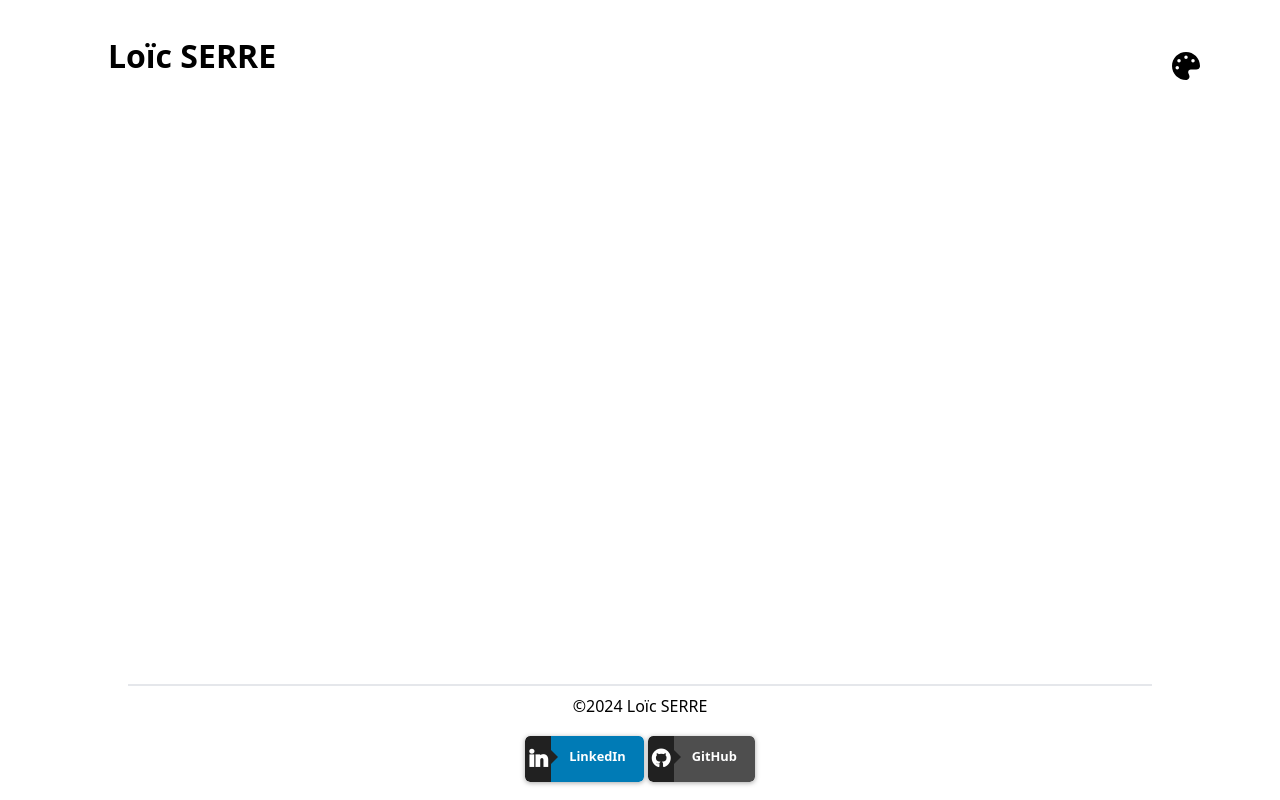
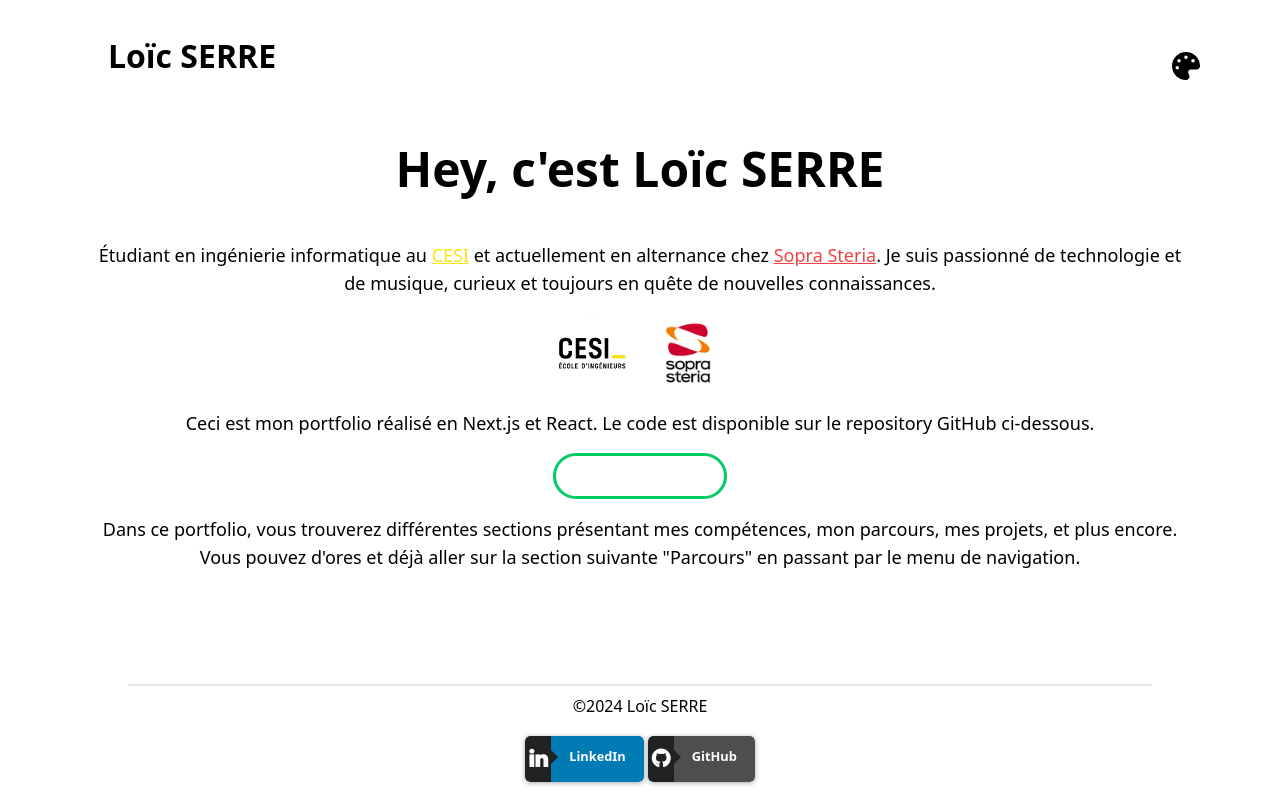
Before and after one commit to LoicSERRE/portfolio-v2, a Next.js app: page /reception in a window 1280 px wide. Built offline with nearby package versions, Linux system fonts and the light colour scheme.

Commit message:
Finalisation page d'acceuil

```diff
--- a/src/app/globals.css
+++ b/src/app/globals.css
@@ -71,6 +71,30 @@ body {
 @media (max-width: 300px) {
   .homepage-name {
     font-size: 0.75rem;
+  }
+}
+
+/* Pour les titre de page */
+.pagetitle {
+  font-size: 3rem;
+  transition: font-size 0.3s ease;
+}
+
+@media (max-width: 768px) {
+  .pagetitle {
+    font-size: 2.5rem;
+  }
+}
+
+@media (max-width: 480px) {
+  .pagetitle {
+    font-size: 2rem;
+  }
+}
+
+@media (max-width: 300px) {
+  .pagetitle {
+    font-size: 1.5rem;
   }
 }
 
@@ -1183,3 +1207,58 @@ footer {
     transform: translateX(0);
   }
 }
+
+/* Linky button */
+.linky-button {
+  background: transparent;
+  position: relative;
+  padding: 5px 15px;
+  display: flex;
+  align-items: center;
+  font-size: 17px;
+  font-weight: 600;
+  text-decoration: none;
+  cursor: pointer;
+  border: 3px solid rgb(0, 204, 102);
+  border-radius: 25px;
+  outline: none;
+  overflow: hidden;
+  color: rgb(255, 255, 255);
+  transition: color 0.3s 0.1s ease-out;
+  text-align: center;
+}
+
+.linky-button span {
+  margin: 10px;
+}
+
+.linky-button svg {
+  margin-right: 10px;
+}
+
+.linky-button::before {
+  position: absolute;
+  top: 0;
+  left: 0;
+  right: 0;
+  bottom: 0;
+  margin: auto;
+  content: '';
+  border-radius: 50%;
+  display: block;
+  width: 20em;
+  height: 20em;
+  left: -5em;
+  text-align: center;
+  transition: box-shadow 0.5s ease-out;
+  z-index: -1;
+}
+
+.linky-button:hover {
+  border: 3px solid rgb(0, 204, 102);
+}
+
+.linky-button:hover::before {
+  z-index: 0;
+  box-shadow: inset 0 0 0 10em rgb(0, 204, 102)
+}
--- a/src/pages/reception.js
+++ b/src/pages/reception.js
@@ -2,12 +2,14 @@ import { useState } from 'react';
 import '../app/globals.css';
 import Header from '@/components/header';
 import Footer from '@/components/footer';
+import { motion } from 'framer-motion';
+import LinkyButton from '@/components/linkybutton';
 
 export default function Reception() {
     const [theme, setTheme] = useState('gradient');
 
     const toggleTheme = () => {
-        const themes = ['default', 'dark', 'gradient'];
+        const themes = ['gradient', 'white', 'dark'];
         const currentIndex = themes.indexOf(theme);
         const nextIndex = (currentIndex + 1) % themes.length;
         setTheme(themes[nextIndex]);
@@ -17,13 +19,43 @@ export default function Reception() {
 
     return (
         <main className={`flex min-h-screen flex-col items-center justify-between p-24 transition-colors ${themeClass}`}>
-
             <Header toggleTheme={toggleTheme} theme={theme} />
 
+            <motion.section
+                className="text-center mb-12"
+                initial={{ opacity: 0, y: -20 }}
+                animate={{ opacity: 1, y: 0 }}
+                transition={{ duration: 0.5 }}
+            >
+                <h1 className="text-6xl font-bold mb-12 pagetitle">Hey, c'est Loïc SERRE</h1>
 
+                <p className="text-lg mb-4">
+                    Étudiant en ingénierie informatique au <a href="https://www.cesi.fr/ecole/presentation/" target="_blank" rel="noopener noreferrer" style={{color: '#fbe216'}} className="underline">CESI</a> et actuellement en alternance chez <a href="https://www.soprasteria.com/fr/nous-connaitre" target="_blank" rel="noopener noreferrer" className="text-red-500 underline">Sopra Steria</a>. Je suis passionné de technologie et de musique, curieux et toujours en quête de nouvelles connaissances.
+                </p>
+
+                <div className="flex justify-center mb-4">
+                    <a href="https://www.cesi.fr/ecole/presentation/" target="_blank" rel="noopener noreferrer">
+                        <img src="/img/cesi.png" alt="CESI Logo" className="w-20 h-20 mr-4" style={{ borderRadius: '50%' }} />
+                    </a>
+                    <a href="https://www.soprasteria.com/fr/nous-connaitre" target="_blank" rel="noopener noreferrer">
+                        <img src="/img/soprasterialogo.jpg" alt="Sopra Steria Logo" className="w-20 h-20" style={{ borderRadius: '50%' }} />
+                    </a>
+                </div>
+
+                <p className="text-lg mb-4">
+                    Ceci est mon portfolio réalisé en Next.js et React. Le code est disponible sur le repository GitHub ci-dessous.
+                </p>
+
+                <div className='text-blue-500 flex items-center mb-4 justify-center'>
+                    <LinkyButton href={"https://github.com/LoicSERRE/portfolio-v2"} label={"Voir le code"} icon={"github"} theme={theme} />
+                </div>
+
+                <p className="text-lg mb-4">
+                    Dans ce portfolio, vous trouverez différentes sections présentant mes compétences, mon parcours, mes projets, et plus encore. Vous pouvez d'ores et déjà aller sur la section suivante "Parcours" en passant par le menu de navigation.
+                </p>
+            </motion.section>
 
             <Footer />
-
         </main>
     );
 }
```
